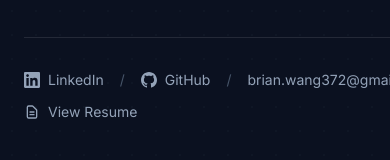
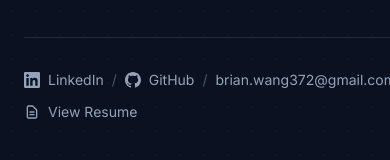
Before and after one commit to bwang257/bwang257.github.io, a Next.js app: page / in a window 390 px wide. Shown: the part 409-569 px from the top of the page. Built offline with nearby package versions, Linux system fonts and the light colour scheme.

Commit message:
Revised for mobile deployment

```diff
--- a/package.json
+++ b/package.json
@@ -9,7 +9,8 @@
     "start": "next start",
     "lint": "next lint",
     "export": "next build",
-    "deploy": "npm run export && gh-pages -d out"
+    "postexport": "echo '' > out/.nojekyll",
+    "deploy": "npm run export && npm run postexport && gh-pages -d out"
   },
   "dependencies": {
     "@types/node": "^25.0.3",
--- a/src/app/globals.css
+++ b/src/app/globals.css
@@ -18,6 +18,7 @@
 
   html {
     @apply bg-white text-black dark:bg-[#0B1120] dark:text-white;
+    overflow-x: hidden;
   }
 
   body {
--- a/src/app/page.tsx
+++ b/src/app/page.tsx
@@ -30,7 +30,7 @@ auto match(Order& bid, Order& ask) -> Trade {
               Brian Wang
             </h1>
           </div>
-          <p className="text-lg text-slate-300 leading-relaxed">
+          <p className="text-lg text-slate-300 leading-relaxed break-words">
             I'm a sophomore at Worcester Polytechnic Institute (WPI) studying CS and Mathematics with an interest in performance, correctness, and applied data problems.
             <br />
             <br />
@@ -50,7 +50,7 @@ auto match(Order& bid, Order& ask) -> Trade {
         <div className="mt-8 pt-8 border-t border-white/10">
           <div className="space-y-3">
             {/* LinkedIn / GitHub / Email Row */}
-            <div className="flex items-center gap-4 text-sm">
+            <div className="flex flex-wrap items-center gap-2 sm:gap-4 text-sm">
               <a
                 href="https://www.linkedin.com/in/brian-wang-372"
                 target="_blank"
@@ -77,7 +77,7 @@ auto match(Order& bid, Order& ask) -> Trade {
               <span className="text-slate-600">/</span>
               <a
                 href="mailto:brian.wang372@gmail.com"
-                className="text-slate-400 hover:text-blue-400 transition-colors"
+                className="text-slate-400 hover:text-blue-400 transition-colors break-all"
               >
                 brian.wang372@gmail.com
               </a>
@@ -129,7 +129,7 @@ auto match(Order& bid, Order& ask) -> Trade {
                   <div className="flex items-center justify-between gap-4 mb-3">
                     <Link
                       href={`/projects/${project.slug}`}
-                      className="text-2xl font-medium text-white group-hover:text-blue-100 transition-colors hover:underline"
+                      className="text-2xl font-medium text-white group-hover:text-blue-100 transition-colors hover:underline break-words"
                     >
                       {project.title}
                     </Link>
@@ -156,7 +156,7 @@ auto match(Order& bid, Order& ask) -> Trade {
                   {/* Description - Markdown */}
                   <Link
                     href={`/projects/${project.slug}`}
-                    className="block text-base text-slate-300 leading-relaxed mb-4 group-hover:text-slate-200 transition-colors"
+                    className="block text-base text-slate-300 leading-relaxed mb-4 group-hover:text-slate-200 transition-colors break-words"
                   >
                     <ReactMarkdown
                       components={{
```
Also changed, not shown: 1 other file (tests, documents, lock files or other folders).
